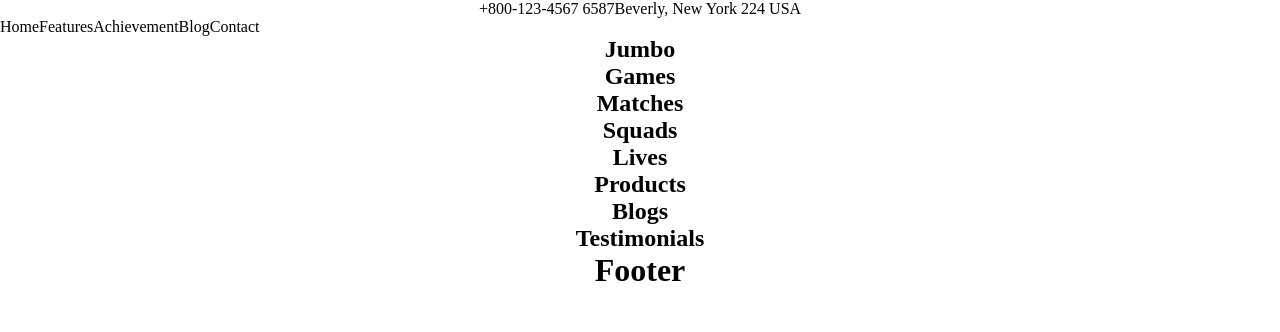
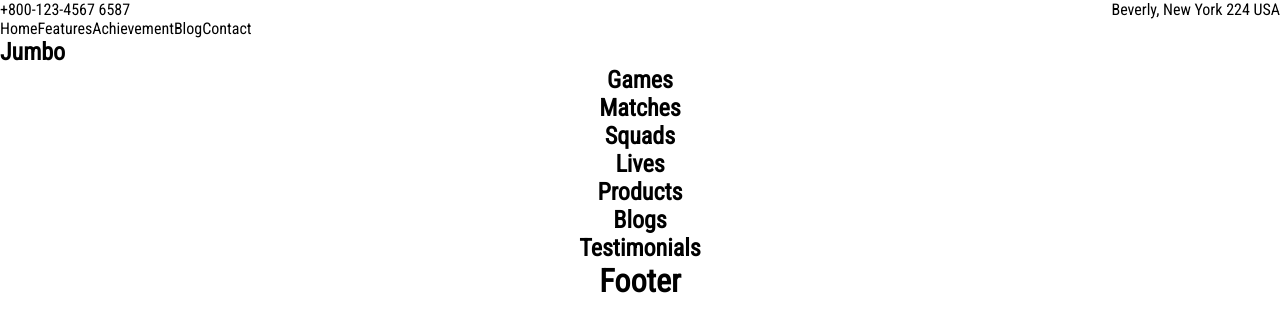
Before and after one commit to ManuelBravaccini/proj-html-vuejs, a Vue app: page / in a window 1280 px wide. Shown: the top 332 px of the page. Built offline with nearby package versions, Linux system fonts and the light colour scheme.

Commit message:
Imported Google font and scoped style of app components

```diff
--- a/src/App.vue
+++ b/src/App.vue
@@ -27,6 +27,7 @@ export default {
 </script>
 
 <template>
+  <div class="wrapper">
     <AppJumbo />
     <AppGames />
     <AppMatches />
@@ -36,6 +37,7 @@ export default {
     <AppBlogs />
     <AppTestimonials />
     <AppFooter />
+  </div>
 </template>
 
 <style lang="scss">
--- a/src/components/AppBlogs/AppBlogs.vue
+++ b/src/components/AppBlogs/AppBlogs.vue
@@ -11,7 +11,7 @@ export default {
     </section>
 </template>
 
-<style lang="scss">
+<style lang="scss" scoped>
 section {
     display: flex;
     justify-content: center;
--- a/src/components/AppFooter/AppFooter.vue
+++ b/src/components/AppFooter/AppFooter.vue
@@ -11,8 +11,8 @@ export default {
     </footer>
 </template>
 
-<style lang="scss">
-section {
+<style lang="scss" scoped>
+footer {
     display: flex;
     justify-content: center;
 }
--- a/src/components/AppGames/AppGames.vue
+++ b/src/components/AppGames/AppGames.vue
@@ -10,7 +10,7 @@ export default {
     </section>
 </template>
 
-<style lang="scss">
+<style lang="scss" scoped>
 section {
     display: flex;
     justify-content: center;
--- a/src/components/AppJumbo/AppJumbo.vue
+++ b/src/components/AppJumbo/AppJumbo.vue
@@ -13,15 +13,33 @@ export default {
 </script>
 
 <template>
-    <AppHeader />
-    <section>
-        <h1>Jumbo</h1>
-    </section>
+    <div class="back">
+
+        <div class="container">
+            <section class="jumbo">
+                <AppHeader />
+                <h1>Jumbo</h1>
+            </section>
+        </div>
+    </div>
 </template>
 
-<style lang="scss">
-section {
-    display: flex;
-    justify-content: center;
+<style lang="scss" scoped>
+@use './styles/partials/variables' as *;
+
+.background {
+    background-image: url('../../assets/imgs/bg.jpg');
+    background-size: cover;
+
+    .container {
+        margin: 0 auto;
+        max-width: 960px;
+    }
+
+    section.jumbo {
+        height: 100vh;
+        color: $text-color;
+    }
+
 }
 </style>
--- a/src/components/AppLives/AppLives.vue
+++ b/src/components/AppLives/AppLives.vue
@@ -10,8 +10,8 @@ export default {
     </section>
 </template>
 
-<style lang="scss">
-footer {
+<style lang="scss" scoped>
+section {
     display: flex;
     justify-content: center;
 }
--- a/src/components/AppMatches/AppMatches.vue
+++ b/src/components/AppMatches/AppMatches.vue
@@ -10,8 +10,8 @@ export default {
     </section>
 </template>
 
-<style lang="scss">
-footer {
+<style lang="scss" scoped>
+section {
     display: flex;
     justify-content: center;
 }
--- a/src/components/AppProducts/AppProducts.vue
+++ b/src/components/AppProducts/AppProducts.vue
@@ -10,8 +10,8 @@ export default {
     </section>
 </template>
 
-<style lang="scss">
-footer {
+<style lang="scss" scoped>
+section {
     display: flex;
     justify-content: center;
 }
--- a/src/components/AppSquads/AppSquads.vue
+++ b/src/components/AppSquads/AppSquads.vue
@@ -10,8 +10,8 @@ export default {
     </section>
 </template>
 
-<style lang="scss">
-footer {
+<style lang="scss" scoped>
+section {
     display: flex;
     justify-content: center;
 }
--- a/src/components/AppTestimonials/AppTestimonials.vue
+++ b/src/components/AppTestimonials/AppTestimonials.vue
@@ -10,8 +10,8 @@ export default {
     </section>
 </template>
 
-<style lang="scss">
-footer {
+<style lang="scss" scoped>
+section {
     display: flex;
     justify-content: center;
 }
--- a/styles/general.scss
+++ b/styles/general.scss
@@ -1,6 +1,9 @@
+@import url('https://fonts.googleapis.com/css2?family=Roboto+Condensed&display=swap');
+
 // Reset
 * {
     margin: 0;
     padding: 0;
     box-sizing: border-box;
+    font-family: 'Roboto Condensed', sans-serif;
 }
```
Lines whose indentation alone changed are shown as unchanged.
